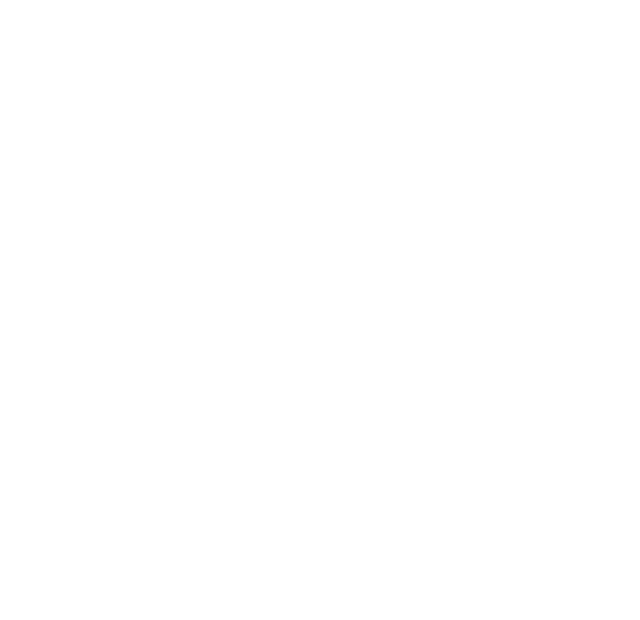
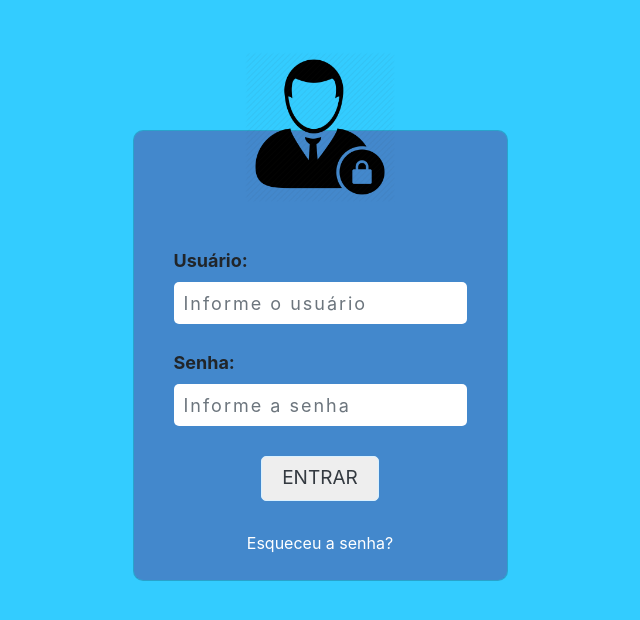
Before and after one commit to Ricardoferreira1989/Login, a plain HTML site: page index.html in a window 1280 px wide. Shown: the whole page, without its empty margins (320-960 px from the left). Drawn offline with nearby package versions, Linux system fonts and the light colour scheme.

Commit message:
[Tela de Login completa html+css+botstrap]

```diff
--- a/assets/css/style.css
+++ b/assets/css/style.css
@@ -0,0 +1,58 @@
+body {
+
+    background-color: #33ccff ;
+}
+
+.main-section {
+    margin: 0 auto;
+    margin-top: 130px;
+    padding: 0;
+}
+
+.modal-content {
+    background-color: #4388cc;
+    padding: 0 25px;
+    border-radius: 10px;
+}
+
+.user-img img{
+    height: 150px;
+}
+
+.user-img {
+    margin-top: -79px;
+    margin-bottom: 45px;
+}
+
+.form-group {
+    margin-bottom: 25px;
+}
+
+.form-group input {
+    height: 42px;
+    border-radius: 5px;
+    border: 0;
+    font-size: 18px;
+    letter-spacing: 2px;
+    padding-left: 10px;
+}
+.labeluser {
+    font-size: 18px;
+}
+
+.form-input button {
+    width: 40%;
+    margin: 5px 0 25px;
+}
+
+.btn-success {
+    background-color: #eeeeee;
+    font-size: 19px;
+    border-radius: 5px;
+    padding: 7px 14px;
+    border: 1px solid #daf1ff;
+}
+
+.forgot {
+    padding: 5px 0 25px;
+}
--- a/index.html
+++ b/index.html
@@ -3,21 +3,54 @@
   <head>
     <meta charset="utf-8">
     <meta name="viewport" content="width=device-width, initial-scale=1, shrink-to-fit=no">
+
+    <title>Login</title>
+
   	<link rel="stylesheet" href="https://stackpath.bootstrapcdn.com/bootstrap/4.3.1/css/bootstrap.min.css"
   	integrity="sha384-ggOyR0iXCbMQv3Xipma34MD+dH/1fQ784/j6cY/iJTQUOhcWr7x9JvoRxT2MZw1T" crossorigin="anonymous" />
+
     <link rel="stylesheet" href="https://use.fontawesome.com/releases/v5.7.2/css/all.css"
   	integrity="sha384-fnmOCqbTlWIlj8LyTjo7mOUStjsKC4pOpQbqyi7RrhN7udi9RwhKkMHpvLbHG9Sr" crossorigin="anonymous" />
 
       <link rel="stylesheet" href="assets/css/style.css" type="text/css" />
-    <title>Login</title>
+
 
   </head>
   <body >
 
-    <div class="container-fluid text-primary">
-      <div class="row">
+
+     <div class="container-fluid">
+        <div class="modal-dialog text-center">
+            <div class="col-sm-9 main-section">
+                <div class="modal-content">
+
+                  <div class="col-12 user-img " >
+                    <img src="assets/images/login.png" ">
+                  </div>
+
+                  <div class="col-12 form-input">
+                    <form>
+                      <div class="form-group">
+                        <label for="usuario" class="d-flex justify-content-start font-weight-bold labeluser">Usuário:</label>
+                        <input type="text" class="form-control" placeholder="Informe o usuário" id="usuario">
+                      </div>
+                      <div class="form-group">
+                        <label for="password" class="d-flex justify-content-start font-weight-bold labeluser">Senha:</label>
+                        <input type="password" class="form-control" placeholder="Informe a senha" id="password">
+                      </div>
+
+                      <button type="submit" class="btn btn-success text-dark">ENTRAR</button>
+                    </form>
+                  </div>
+
+                  <div class="col-12 forgot ">
+                    <a href="#" class="text-white"> Esqueceu a senha? </a>
                   </div>
                 </div>
+            </div>
+        </div>
+     </div>
+
 
 
 
```
Also changed, not shown: assets/images/login.png (added). Lines whose indentation alone changed are shown as unchanged.
